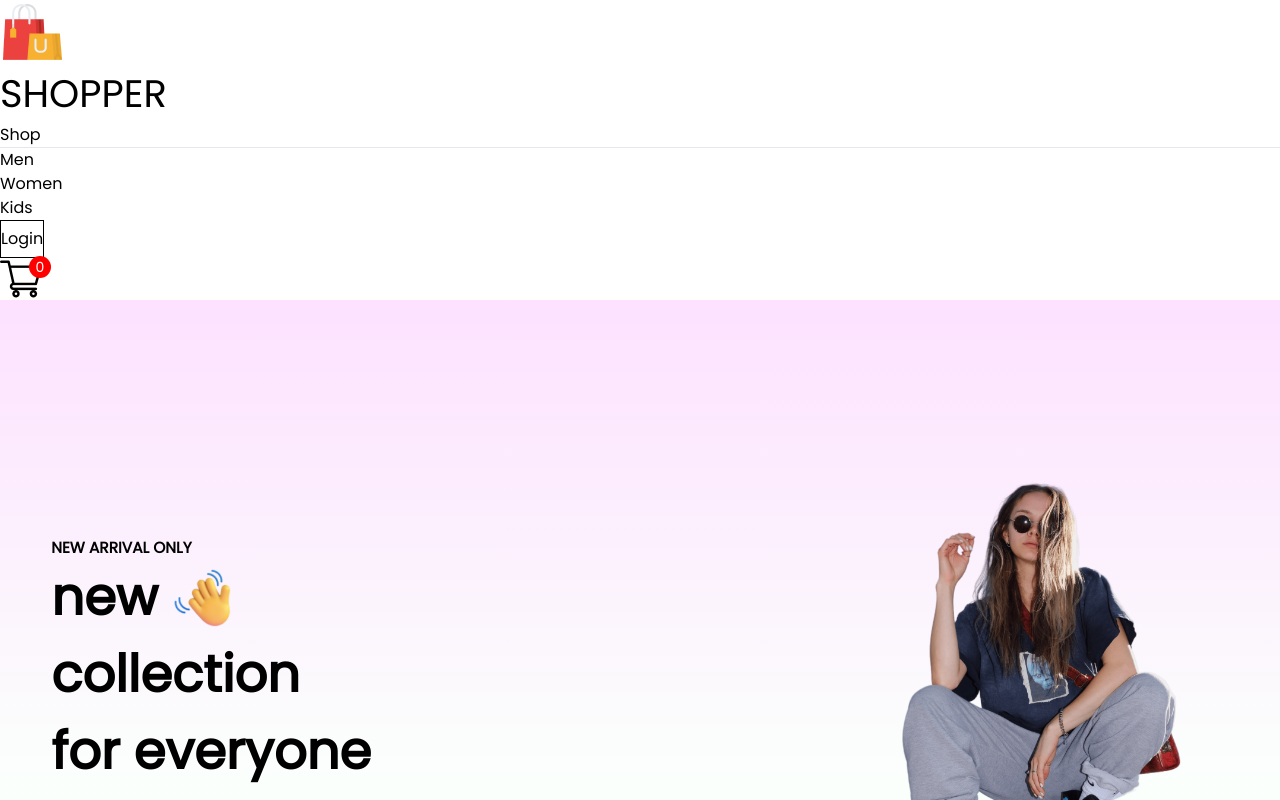
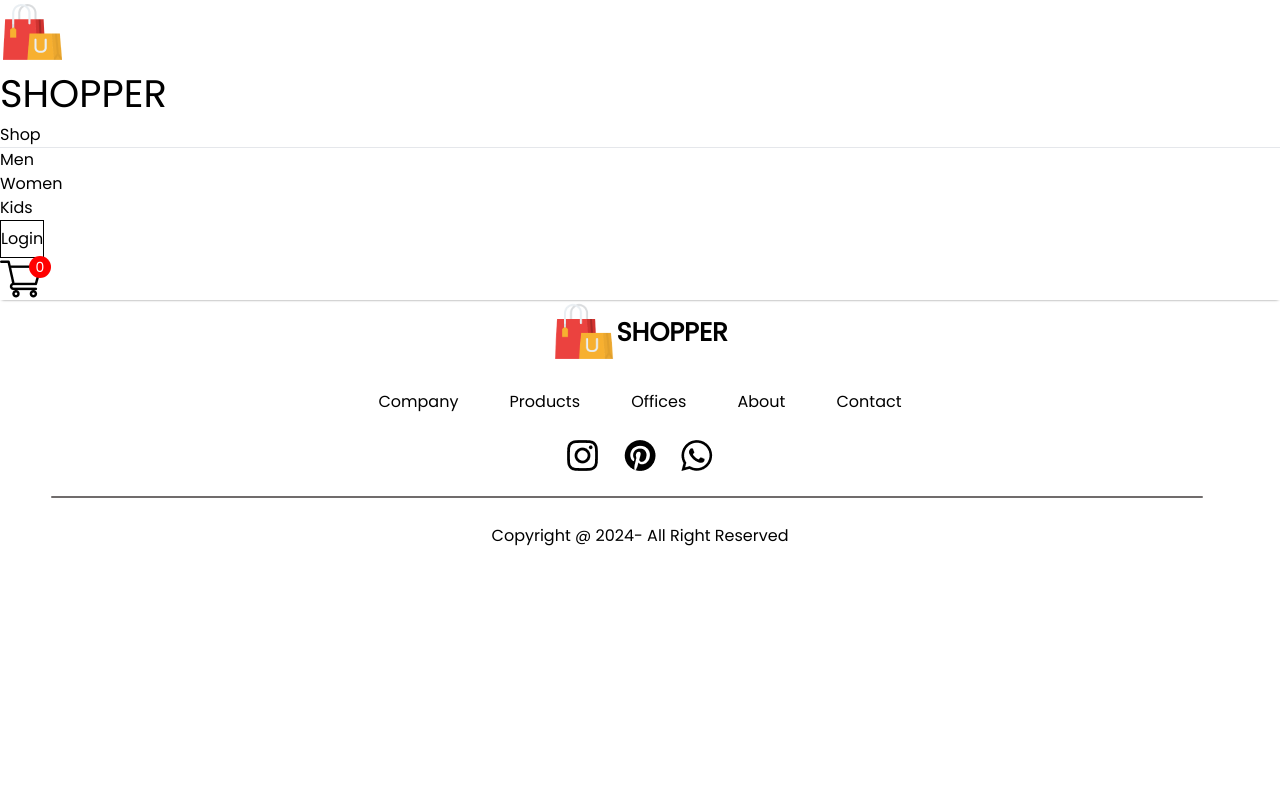
Before and after one commit to Barry210-hub/vite-react-deploy, a React (Vite) app: page / in a window 1280 px wide. Shown: the top 800 px of the page. Built offline with nearby package versions, Linux system fonts and the light colour scheme.

Commit message:
Update App.jsx

```diff
--- a/src/App.jsx
+++ b/src/App.jsx
@@ -20,7 +20,7 @@ const App = () => {
     <BrowserRouter>
       <Navbar/>
     <Routes>
-      <Route path = "/" element={ <Shop/> }/>
+      <Route path = "/vite-react-deploy" element={ <Shop/> }/>
       <Route path = "/mens" element={ <ShopCategory banner={men_banner} category="men" />  }/>
  <Route path = "/womens" element={ <ShopCategory  banner={women_banner} category="women" />  }/>
  <Route path = "/kids" element={ <ShopCategory banner={kid_banner} category="kid" />  }/>
```
